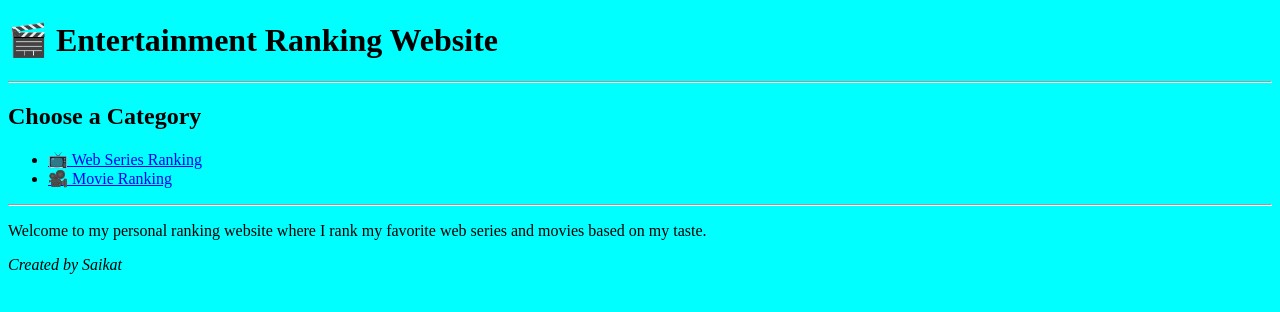
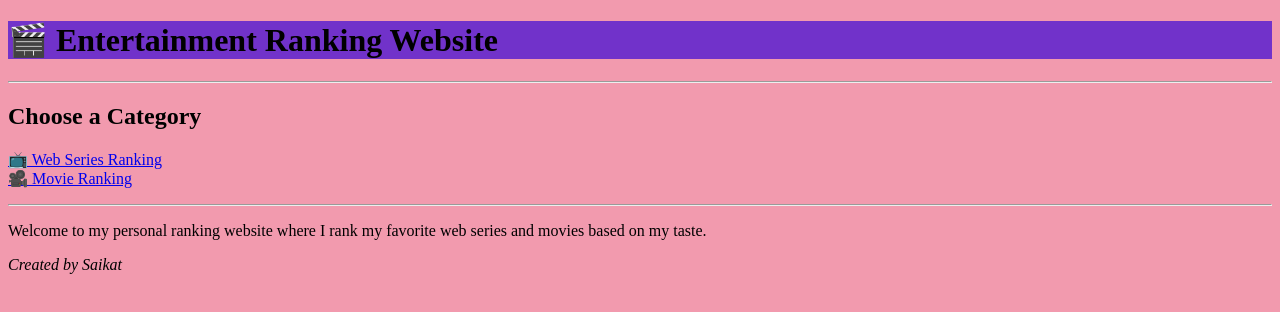
Before and after one commit to neonsaikat/Movie-Ranking-Site, a plain HTML site: page index.html in a window 1280 px wide. Drawn offline with Linux system fonts and the light colour scheme.

Commit message:
3rd commit testing

```diff
--- a/index.html
+++ b/index.html
@@ -26,6 +26,5 @@
     <footer>
       <p>Created by Saikat</p>
     </footer>
-    <p></p>
   </body>
 </html>
--- a/style.css
+++ b/style.css
@@ -3,5 +3,13 @@ footer {
 }
 
 * {
-    background-color: aqua;
+    background-color: #F29AAE;
 }
+
+h1 {
+    background-color: #7132CA;
+}
+
+* {
+    padding: 0px;
+}
```
